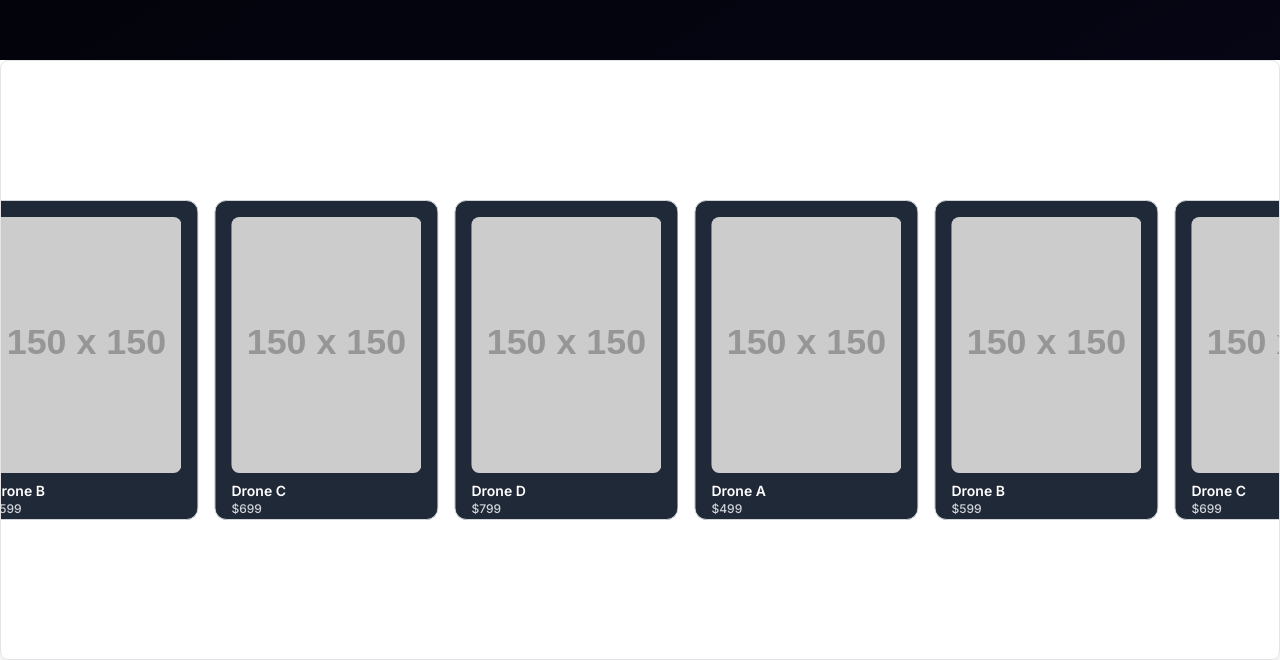
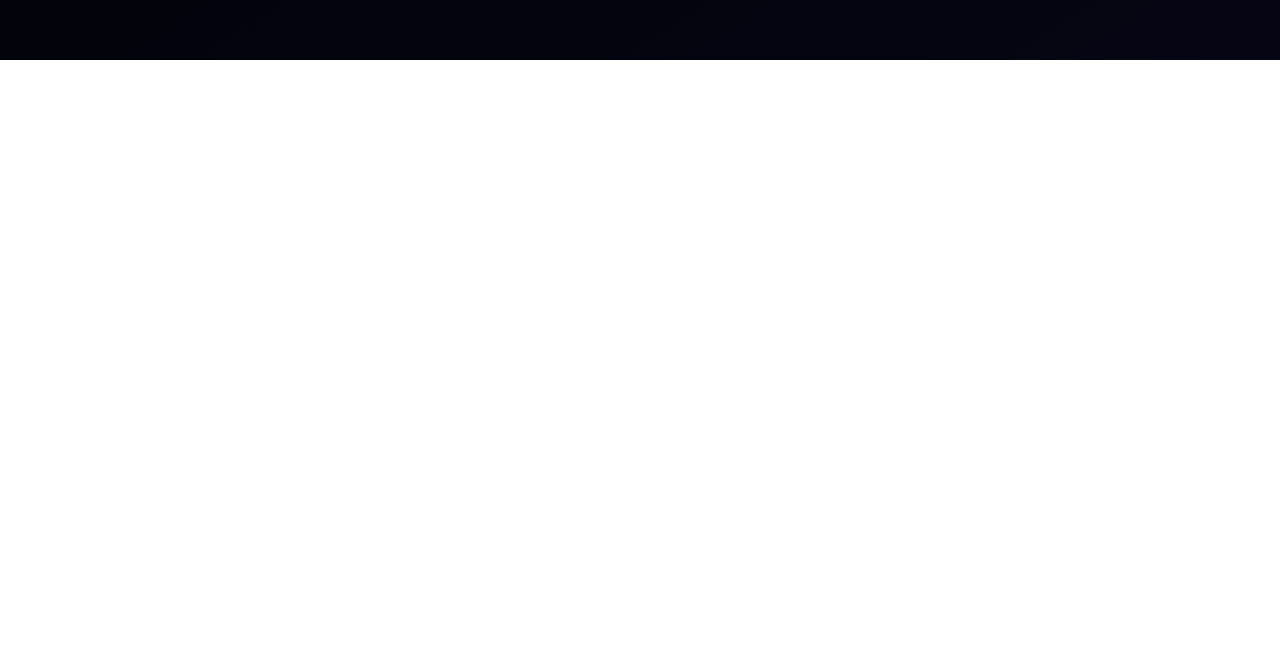
Before and after one commit to sami8890/Drone-website, a Next.js app: page / in a window 1280 px wide. Shown: the part 804-1464 px from the top of the page. After the commit the page ends 864 px from the top, so only its background shows below. Built offline with nearby package versions, Linux system fonts and the light colour scheme.

Commit message:
update code

```diff
--- a/src/app/Product/page.tsx
+++ /dev/null
@@ -1,58 +0,0 @@
-import { cn } from "@/lib/utils";
-import Marquee from "@/components/ui/marquee";
-
-// Sample product data
-const products = [
-    {
-        name: "Drone A",
-        img: "https://via.placeholder.com/150",
-        price: "$499",
-    },
-    {
-        name: "Drone B",
-        img: "https://via.placeholder.com/150",
-        price: "$599",
-    },
-    {
-        name: "Drone C",
-        img: "https://via.placeholder.com/150",
-        price: "$699",
-    },
-    {
-        name: "Drone D",
-        img: "https://via.placeholder.com/150",
-        price: "$799",
-    },
-];
-
-const ProductCard = ({ img, name, price }: { img: string; name: string; price: string; }) => {
-    return (
-        <figure
-            className={cn(
-                "relative h-80 w-56 cursor-pointer overflow-hidden rounded-xl border p-4 transition-all duration-300 ease-in-out transform hover:scale-105", // Increased height and width
-                "border-gray-300 bg-gray-800 hover:bg-gray-700",
-                "dark:border-gray-50/[.1] dark:bg-gray-900 dark:hover:bg-gray-800"
-            )}
-        >
-            <img className="object-cover h-64 w-full rounded-lg" src={img} alt={name} /> {/* Increased height */}
-            <figcaption className="mt-2 text-sm font-semibold text-white">{name}</figcaption>
-            <p className="text-xs font-medium text-gray-300">{price}</p>
-        </figure>
-    );
-};
-
-export function Products() {
-    return (
-        <div className="relative flex h-[600px] w-full flex-row items-center justify-center overflow-hidden rounded-lg border bg-from-slate-900 md:shadow-xl dark:bg-gray-900"> {/* Increased height */}
-            <Marquee pauseOnHover className="[--duration:20s]" direction="right">
-                {products.map((product) => (
-                    <ProductCard key={product.name} {...product} />
-                ))}
-            </Marquee>
-            <div className=" absolute inset-x-0 top-0 bg-gradient-to-b from-slate-900 to-transparent dark:from-gray-900"></div>
-            <div className=" absolute inset-x-0 bottom-0  bg-gradient-to-t from-slate-900 to-transparent dark:from-gray-900"></div>
-        </div>
-    );
-}
-
-export default Products;
--- a/src/app/layout.tsx
+++ b/src/app/layout.tsx
@@ -8,10 +8,7 @@ export const metadata: Metadata = {
   title: "Create Next App",
   description: "Generated by create next app",
 };
-<link
-  href="https://fonts.googleapis.com/css2?family=Bebas+Neue&display=swap"
-  rel="stylesheet"
-/>
+
 export default function RootLayout({
   children,
 }: Readonly<{
--- a/src/app/page.tsx
+++ b/src/app/page.tsx
@@ -1,16 +1,11 @@
 import Navbar from "@/components/navbar";
 import Hero from "@/components/ui/Hero-Section";
-import Products from "./Product/page";
 
 export default function Home() {
   return (
     <section>
       <Navbar />
-      <Hero/>
-      <Products/>
-
+      <Hero />
     </section>
-
-
   );
 }
```
